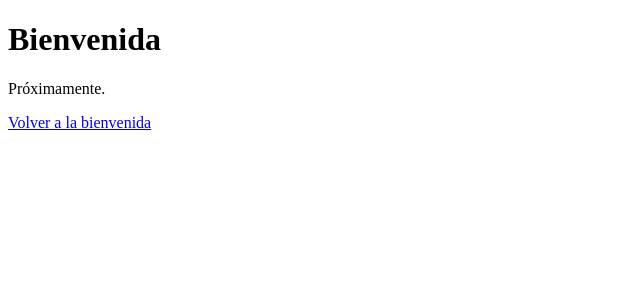
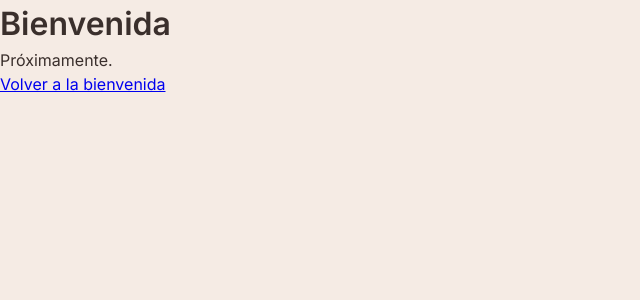
Before and after one commit to daviiid00/antojos-upb, a React (Vite) app in the folder app/frontend/: page /welcome in a window 1280 px wide. Shown: the top 300 px of the page, without its empty margins (0-640 px from the left). Built offline with nearby package versions, Linux system fonts and the light colour scheme.

Commit message:
ANTOJOS-5: agrega estilos globales y fuente Inter

```diff
--- a/app/frontend/index.html
+++ b/app/frontend/index.html
@@ -4,6 +4,12 @@
     <meta charset="UTF-8" />
     <link rel="icon" type="image/svg+xml" href="/favicon.svg" />
     <meta name="viewport" content="width=device-width, initial-scale=1.0" />
+    <link rel="preconnect" href="https://fonts.googleapis.com" />
+    <link rel="preconnect" href="https://fonts.gstatic.com" crossorigin />
+    <link
+      rel="stylesheet"
+      href="https://fonts.googleapis.com/css2?family=Inter:ital,wght@0,400;0,600;1,800&display=swap"
+    />
     <title>Antojos UPB</title>
   </head>
   <body>
--- /dev/null
+++ b/app/frontend/src/compartido/estilos/globales.css
@@ -0,0 +1,22 @@
+@import './variables.css';
+
+*,
+*::before,
+*::after {
+  box-sizing: border-box;
+  margin: 0;
+}
+
+body {
+  min-height: 100vh;
+  min-height: 100dvh;
+  background-color: var(--color-fondo);
+  color: var(--color-texto);
+  font-family: var(--fuente-base);
+  line-height: 1.5;
+}
+
+img {
+  display: block;
+  max-width: 100%;
+}
--- /dev/null
+++ b/app/frontend/src/compartido/estilos/variables.css
@@ -0,0 +1,19 @@
+:root {
+  /* Colores (aproximados del prototipo de Figma) */
+  --color-fondo: #f5ebe4;
+  --color-hero: #e9b9b5;
+  --color-mancha: #dbacbf;
+  --color-texto: #3a2f2c;
+  --color-texto-suave: #675d58;
+  --color-blanco: #ffffff;
+  --color-primario: #7a5c4b;
+  --color-acento: #c0202f;
+  --color-tarjeta-rosa: #fce3de;
+  --color-tarjeta-azul: #ddebf5;
+
+  /* Tipografía */
+  --fuente-base: 'Inter', system-ui, sans-serif;
+
+  /* Formas */
+  --radio: 0.75rem;
+}
--- a/app/frontend/src/main.jsx
+++ b/app/frontend/src/main.jsx
@@ -1,6 +1,7 @@
 import { StrictMode } from 'react'
 import { createRoot } from 'react-dom/client'
 import { BrowserRouter } from 'react-router'
+import './compartido/estilos/globales.css'
 import App from './App.jsx'
 
 createRoot(document.getElementById('root')).render(
```
